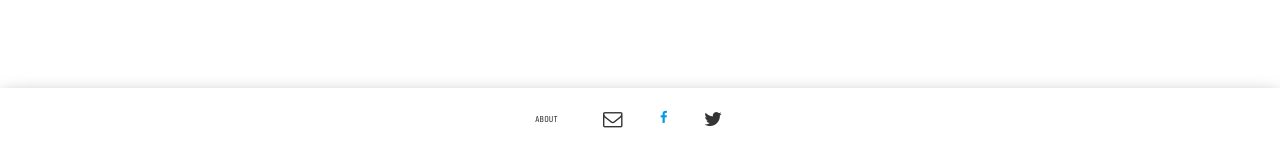
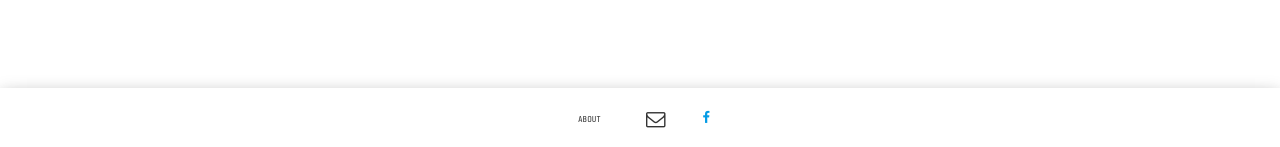
Before and after one commit to Koluskomtu/design, a Jekyll site: the page built from index.html, in a window 1280 px wide. Shown: the part 750-897 px from the top of the page. Built offline with Jekyll 4.4.1, drawn with Linux system fonts in a browser that asks for light colours; some web fonts are replaced.

Commit message:
Update footer.html

```diff
--- a/_includes/footer.html
+++ b/_includes/footer.html
@@ -7,9 +7,7 @@
        {% if site.facebook_username %}
         <a href="https://www.facebook.com/{{ site.facebook_username }}"><i class="fa fa-facebook"></i></a>
         {% endif %}
-        {% if site.twitter_username %}
-        <a href="https://twitter.com/{{ site.twitter_username }}" class="waves-effect waves-teal btn-flat my-twitter-link"><i class="fa fa-twitter"></i></a>
-        {% endif %}
+
     </p>
 </footer>
 <script type="text/javascript" src="{{ "/styles/jquery.js" | prepend: site.baseurl }}"></script>
```
